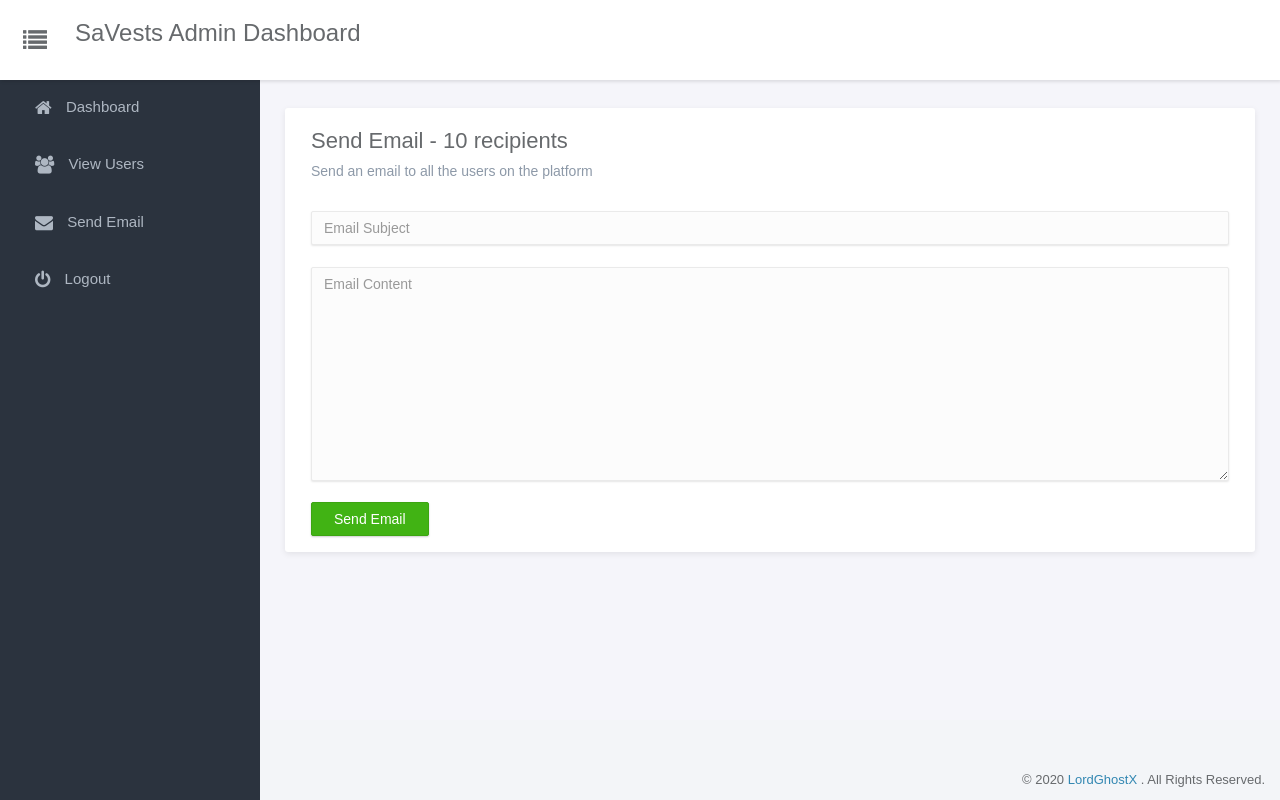
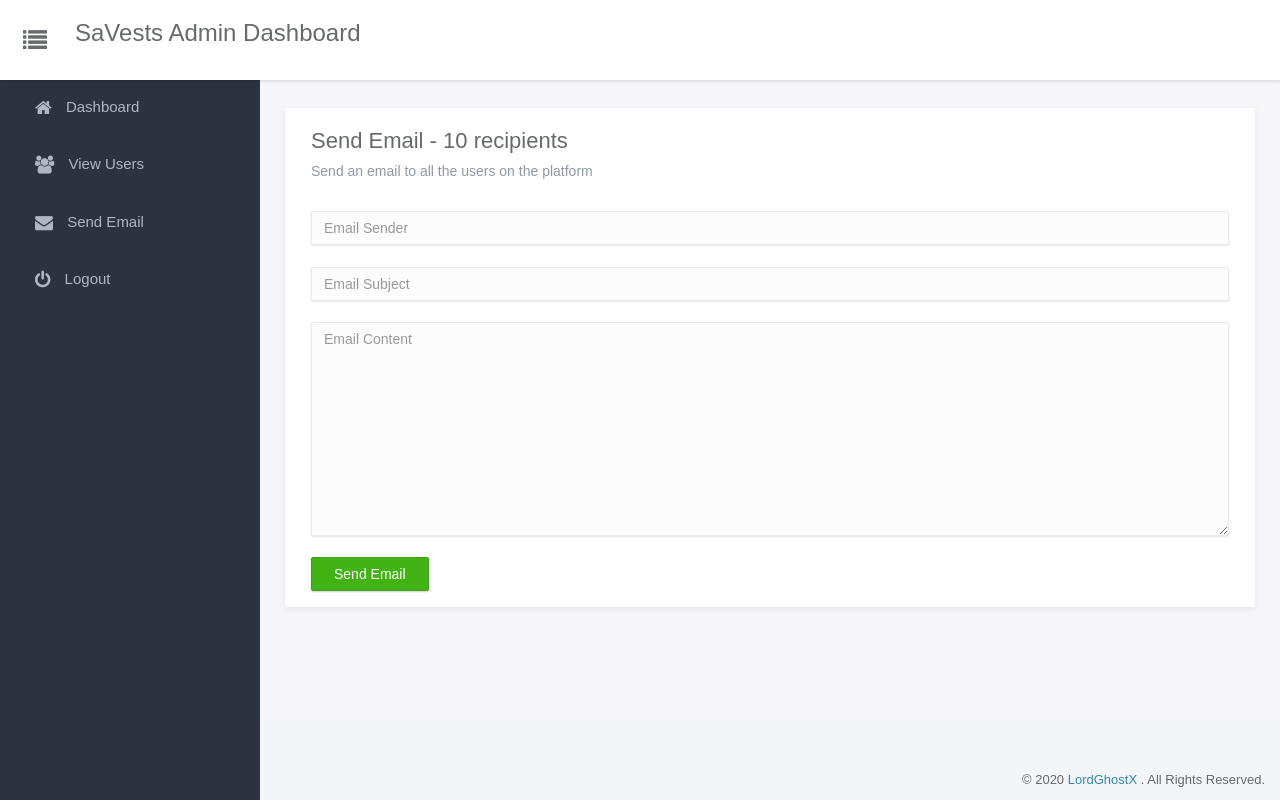
Before and after one commit to LordGhostX/SaVests, a Django app: page /lite/email/ in a window 1280 px wide. Run offline with Django 3.2, Linux system fonts and the light colour scheme; a user stored in the database is signed in; data comes from the database, SQL or seed files in the repository; both versions use the stored data as it was after the commit; some libraries are stand-ins or nearby versions.

Commit message:
added email backend

```diff
--- a/SaVests/SaVests/settings.py
+++ b/SaVests/SaVests/settings.py
@@ -119,3 +119,6 @@ USE_TZ = False
 # https://docs.djangoproject.com/en/3.0/howto/static-files/
 
 STATIC_URL = '/static/'
+
+
+EMAIL_BACKEND = 'django.core.mail.backends.console.EmailBackend'
--- a/SaVests/dashboard/models.py
+++ b/SaVests/dashboard/models.py
@@ -4,8 +4,9 @@ from datetime import datetime
 # Create your models here.
 class Users(models.Model):
     name = models.CharField(max_length=100)
+    email = models.CharField(max_length=100)
     active = models.IntegerField(default=1)
     date = models.DateTimeField(default=datetime.now, blank=True)
 
     def __str__(self):
-        return self.name
+        return "{} - {}".format(self.name, self.email)
--- a/SaVests/dashboard/templates/email.html
+++ b/SaVests/dashboard/templates/email.html
@@ -16,7 +16,14 @@
           </p>
         </div>
         <form method="POST" class="panel-body">
+          {% if num_successful >= 0 %}
+          <p class="text-success">
+            Successfully sent {{ num_successful }} emails!
+          </p>
+          {% endif %}
           {% csrf_token %}
+          <input class="form-control" placeholder="Email Sender" type="email" name="sender" />
+          <br />
           <input class="form-control" placeholder="Email Subject" type="text" name="subject" />
           <br />
           <textarea class="form-control" placeholder="Email Content" rows="10" name="content"></textarea>
--- a/SaVests/dashboard/views.py
+++ b/SaVests/dashboard/views.py
@@ -4,6 +4,7 @@ import csv
 from django.shortcuts import render, redirect
 from django.contrib.admin.views.decorators import staff_member_required
 from django.http import HttpResponse
+from django.core.mail import send_mass_mail
 from .models import *
 
 # Create your views here.
@@ -23,8 +24,9 @@ def index(request):
 @staff_member_required
 def list_users(request):
     name = request.GET.get("name")
-    if name:
-        user = Users(name=name)
+    email = request.GET.get("email")
+    if name and email:
+        user = Users(name=name, email=email)
         user.save()
         return redirect(list_users)
     data = {
@@ -55,22 +57,28 @@ def download_users(request):
     response['Content-Disposition'] = 'attachment; filename="user-data-{}.csv"'.format(int(datetime.now().timestamp()))
 
     writer = csv.writer(response)
-    writer.writerow(['Full Name', 'Active', 'Date'])
+    writer.writerow(['Full Name', 'Email', 'Active', 'Date'])
     for i in Users.objects.all():
         active = "Active" if i.active ==  1 else "Inactive"
-        writer.writerow([i.name, active, i.date])
+        writer.writerow([i.name, i.email, active, i.date])
 
     return response
 
 
 @staff_member_required
 def send_email(request):
+    num_successful = -1
     if request.method == "POST":
         subject = request.POST.get("subject")
         content = request.POST.get("content")
+        sender = request.POST.get("sender")
         if subject and content:
-            pass
+            messages = []
+            for i in Users.objects.all():
+                messages.append((subject, content, sender, [i.email]))
+            num_successful = send_mass_mail(tuple(messages), fail_silently=False)
     data = {
-        "total_users": len(Users.objects.all())
+        "total_users": len(Users.objects.all()),
+        "num_successful": num_successful
     }
     return render(request, "email.html", data)
```
Also changed, not shown: SaVests/dashboard/templates/users.html (+9 -2 lines), SaVests/dashboard/migrations/0002_users_email.py (added), SaVests/db.sqlite3.
